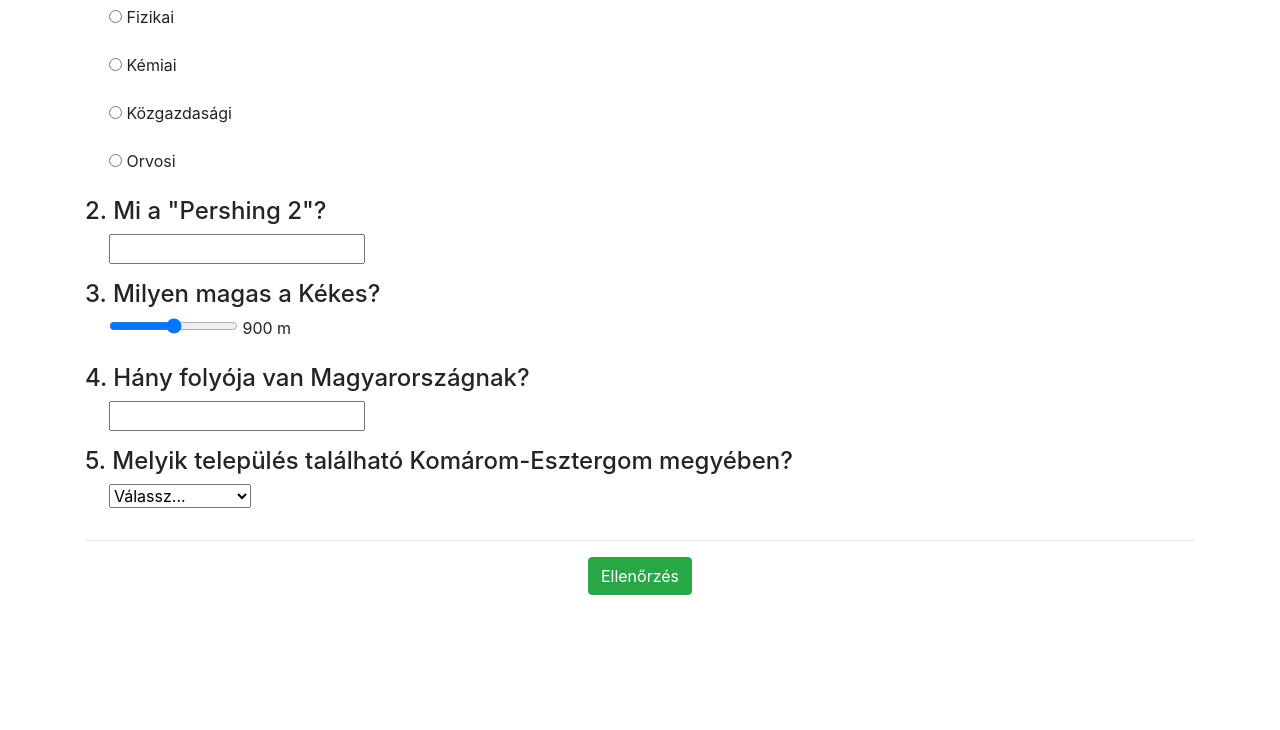
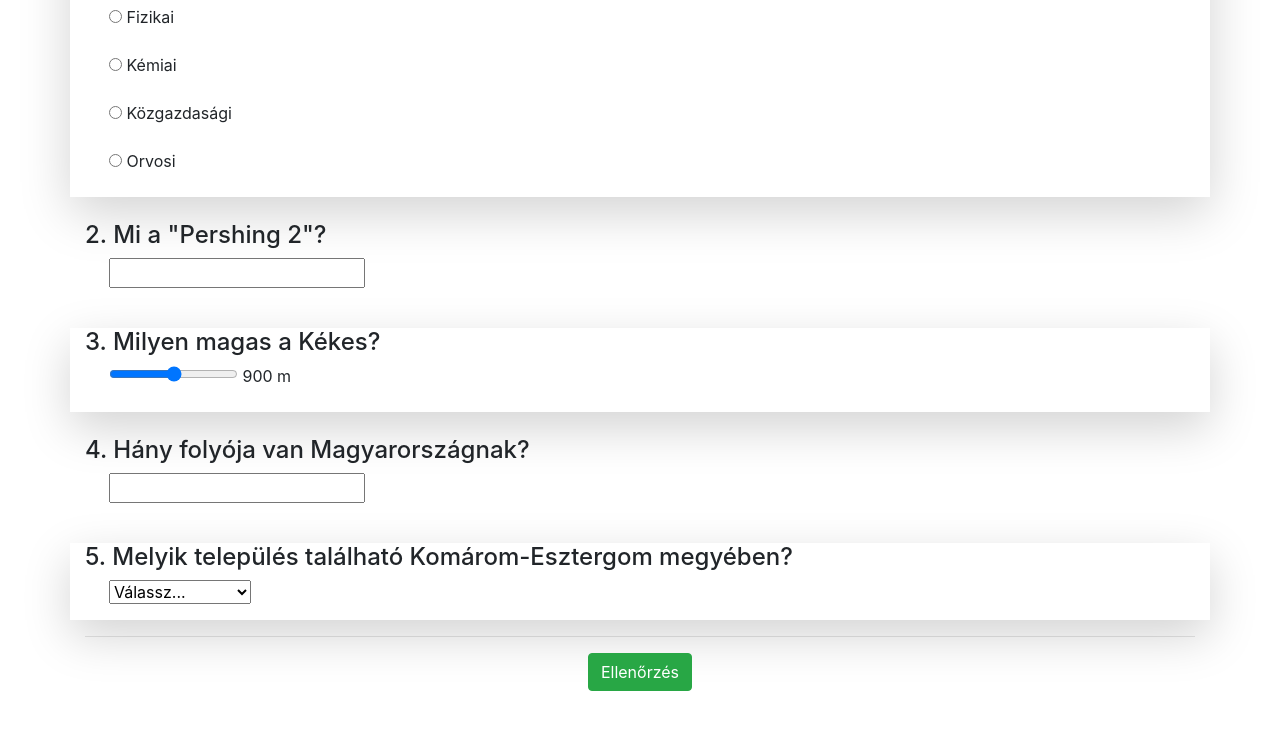
Before and after one commit to Tocsi69/kviz, a plain HTML site: page index.html in a window 1280 px wide. Shown: the part 88-818 px from the top of the page. Drawn offline with nearby package versions, Linux system fonts and the light colour scheme.

Commit message:
Szépítés 2

```diff
--- a/index.html
+++ b/index.html
@@ -11,7 +11,7 @@
 <body>
     <div class="container">
         <form action="" name="form">
-            <div class="row">
+            <div class="row shadow-lg mb-4">
                 <div class="col">
                     <h1>Kvíz feladatok</h1>
                     <h4>1. Milyen Nobel-díjat kapott Harsányi János 1994-ben?</h4>
@@ -33,7 +33,7 @@
                     </p>
                 </div>
             </div>
-            <div class="row">
+            <div class="row mb-4">
                 <div class="col">
                     <h4>2. Mi a "Pershing 2"?</h4>
                     <p class="mx-4">
@@ -41,7 +41,7 @@
                     </p>
                 </div>
             </div>
-            <div class="row">
+            <div class="row shadow-lg mb-4">
                 <div class="col">
                     <h4>3. Milyen magas a Kékes?</h4>
                     <p class="mx-4">
@@ -50,7 +50,7 @@
                     </p>
                 </div>
             </div>
-            <div class="row">
+            <div class="row mb-4">
                 <div class="col">
                     <h4>4. Hány folyója van Magyarországnak?</h4>
                     <p class="mx-4">
@@ -58,7 +58,7 @@
                     </p>
                 </div>
             </div>
-            <div class="row">
+            <div class="row shadow-lg">
                 <div class="col">
                     <h4>5. Melyik település található Komárom-Esztergom megyében?</h4>
                     <p class="mx-4">
@@ -78,7 +78,7 @@
                     <hr>
                 </div>
             </div>
-            <div class="row">
+            <div class="row mb-4">
                 <div class="col text-center">
                     <input class="btn btn-success" type="button" id="gomb" value="Ellenőrzés" onclick="ellenorzes()">
                     <p class="display-3" id="pont"></p>
```
